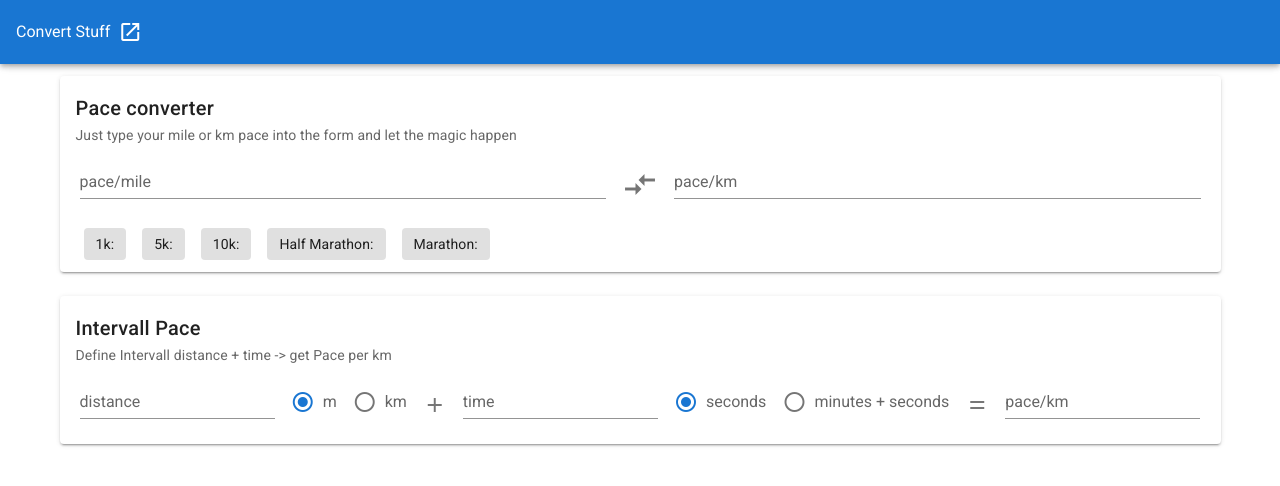
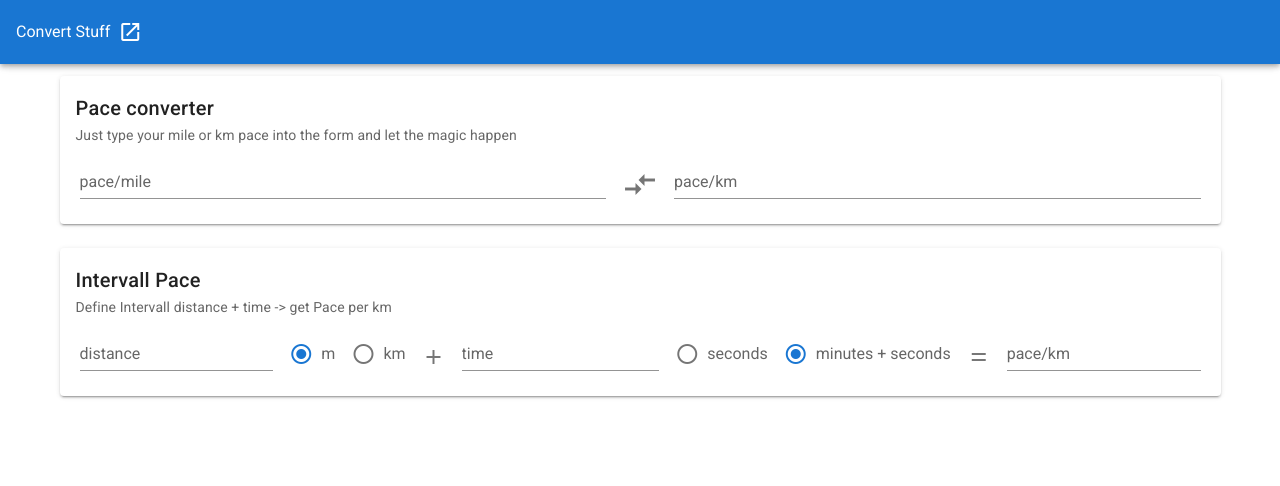
Before and after one commit to FelixSchinkel/pace-converter, a Vue app: page / in a window 1280 px wide. Shown: the top 486 px of the page. Built offline with nearby package versions, Linux system fonts and the light colour scheme.

Commit message:
display time estimator only if input is available use PaceInput in IntervallComponent PaceInput is now clearable via symbol

```diff
--- a/src/components/ConvertPace.vue
+++ b/src/components/ConvertPace.vue
@@ -16,7 +16,7 @@
           @focus="setConvertionDirection(false)"
         />
       </v-row>
-      <v-row class="mx-0">
+      <v-row class="mx-0" v-if="paceKmInSeconds">
         <v-chip class="ma-2" label>1k: {{pace2string(paceKmInSeconds, true)}}</v-chip>
         <v-chip class="ma-2" label>5k: {{pace2string(paceKmInSeconds*5, true)}}</v-chip>
         <v-chip class="ma-2" label>10k: {{pace2string(paceKmInSeconds*10, true)}}</v-chip>
--- a/src/components/Intervall2Pace.vue
+++ b/src/components/Intervall2Pace.vue
@@ -10,27 +10,30 @@
           <v-radio label="km" value="km"></v-radio>
         </v-radio-group>
         <v-icon>mdi-plus</v-icon>
-        <v-text-field label="time" v-model="time" class="mx-4"/>
+        <PaceInput label="time" v-model="time" />
         <v-radio-group v-model="timeUnit" row>
           <v-radio label="seconds" value="s"></v-radio>
           <v-radio label="minutes + seconds" value="ms"></v-radio>
         </v-radio-group>
         <v-icon>mdi-equal</v-icon>
-        <v-text-field label="pace/km" v-model="pace" readonly class="mx-4"/>
+        <v-text-field label="pace/km" v-model="pace" readonly class="mx-4" />
       </v-row>
     </v-card-text>
   </v-card>
 </template>
 
 <script>
+import PaceInput from "./PaceInput";
+
 const pattern = /^([0-9][.][0-5][0-9])$/;
 
 export default {
+  components: { PaceInput },
   data: () => ({
     distance: "",
     distanceUnit: "m",
     time: "",
-    timeUnit: "s"
+    timeUnit: "ms"
   }),
   computed: {
     pace: function() {
--- a/src/components/PaceInput.vue
+++ b/src/components/PaceInput.vue
@@ -6,6 +6,7 @@
       :rules="inputRules"
       type="tel"
       maxlength="4"
+      clearable
       @focus="$emit('focus', $event)"
     />
 </template>
```
